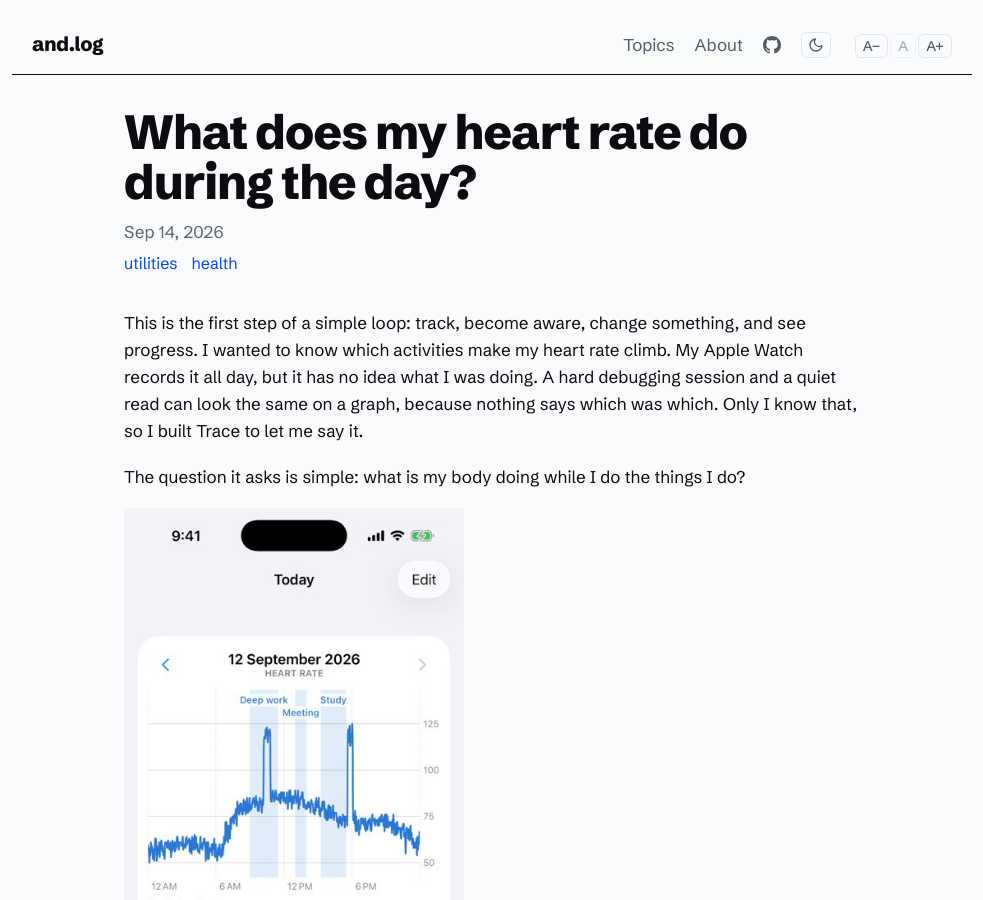
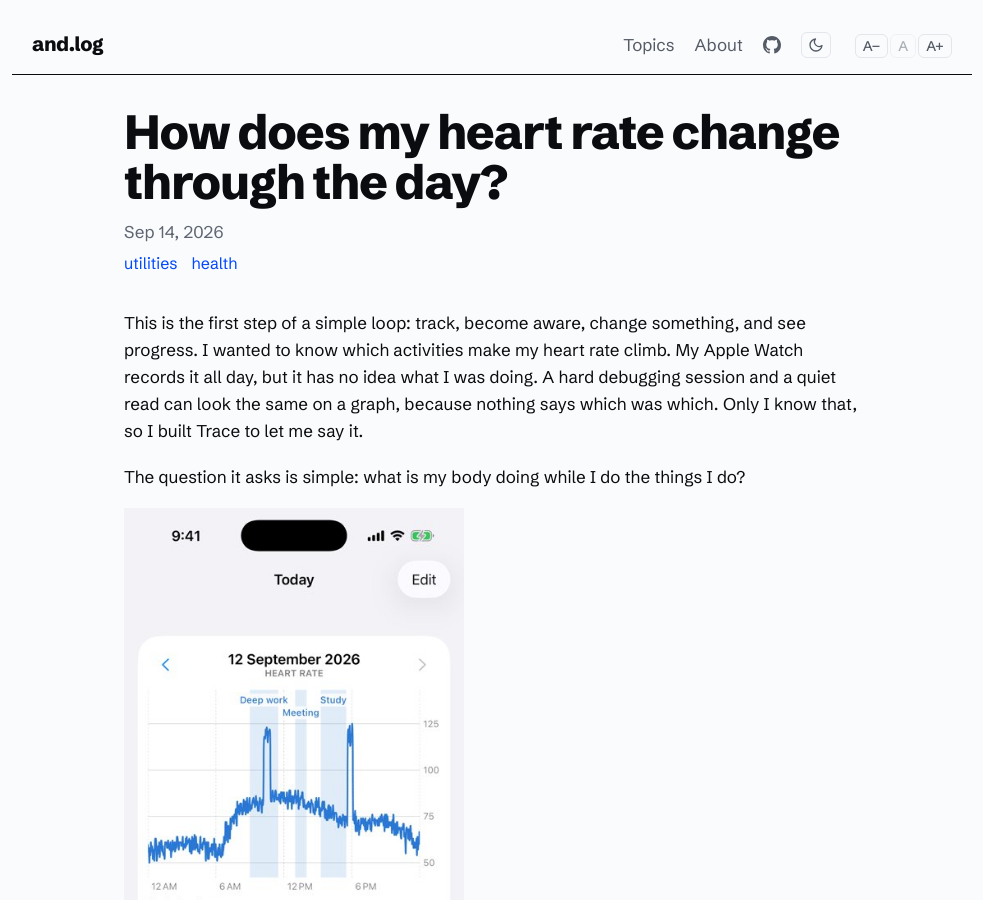
Before and after one commit to and/and.github.io, a Jekyll site: the page built from _posts/2026-09-14-trace.md, in a window 1280 px wide and 900 px high. Shown: the whole window, without its empty margins (148-1131 px from the left). Built offline with Jekyll 4.4.1, drawn with Linux system fonts in a browser that asks for light colours.

Commit message:
Trace post title: 'How does my heart rate change through the day?'
Co-Authored-By: Claude Sonnet 5.5 <noreply@anthropic.com>
Claude-Session: https://claude.ai/code/session_01MuwebNEXBFxCrvNjpbsvNM

```diff
--- a/_posts/2026-09-14-trace.md
+++ b/_posts/2026-09-14-trace.md
@@ -1,6 +1,6 @@
 ---
 layout: post
-title: "What does my heart rate do during the day?"
+title: "How does my heart rate change through the day?"
 date: 2026-09-14 13:12:33 +0530
 categories: [utilities, health]
 permalink: /utilities/trace/
```
